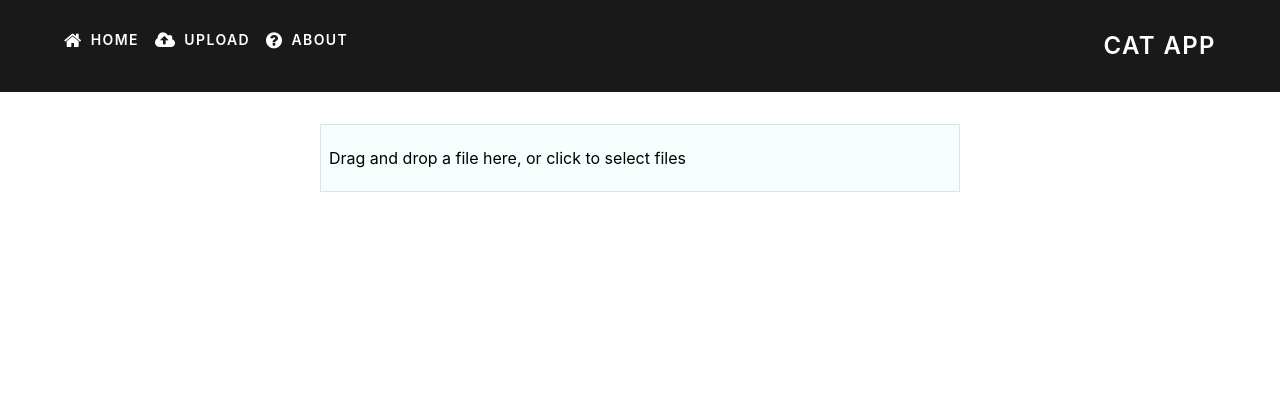
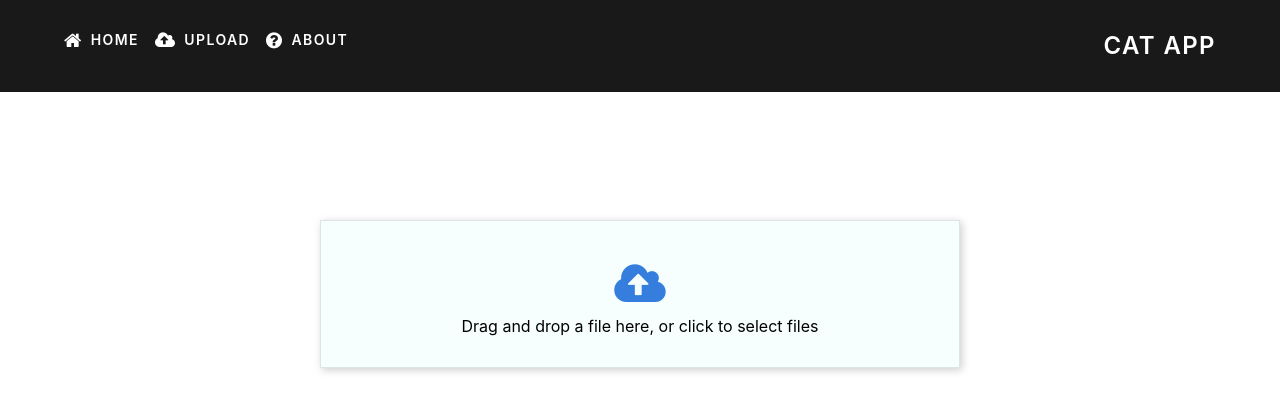
Before and after one commit to pjsvis/catapp, a React (Create React App) app: page /upload in a window 1280 px wide. Shown: the top 412 px of the page. Built offline with nearby package versions, Linux system fonts and the light colour scheme.

Commit message:
REwork cat dropzone

```diff
--- a/src/components/About.tsx
+++ b/src/components/About.tsx
@@ -12,7 +12,7 @@ The app was create as a programming exercise for Waracle. The requirement was to
 
 - The api serves up three data sets: images, votes, and favourites
 - The documentation notes that the votes and favourites can be included in the images dataset but this does not appear to work.
-- Consequently
+- Delete Vote reports success but does not delete vote
 
 `;
 
--- a/src/components/CatDropzone.tsx
+++ b/src/components/CatDropzone.tsx
@@ -60,30 +60,24 @@ export function CatDropzone() {
     console.log('Upload Response when error: ', res);
     res && res ? handleResponse(res) : noop();
   };
+
   const clearError = () => {
     setErrorMsg('');
   };
+
   return (
     <>
-      {/* <div className="ba b--black-10 shadow-5 mt4 pa4 center"> */}
-      {/* <div>
-          <input
-            type="file"
-            onChange={(e) => {
-              if (e.target.files) {
-                handleUpload(e.target.files[0]);
-              }
-            }}
-          />
-        </div> */}
-      <div className="ba b--black-10 bg-washed-blue pa2 pointer">
+      <div className="ba b--black-10 bg-washed-blue pa4 shadow-4 mt6 pointer">
         <Dropzone onDrop={(acceptedFiles) => handleUpload(acceptedFiles)}>
           {({ getRootProps, getInputProps }) => (
             <section>
               <div {...getRootProps()}>
+                <div className="blue center fit-w mt2">
+                  <i className="fa fa-3x fa-cloud-upload"></i>
+                </div>
                 <form id="upload">
                   <input {...getInputProps()} />
-                  <p>Drag and drop a file here, or click to select files</p>
+                  <div className="center fit-w mt2">Drag and drop a file here, or click to select files</div>
                 </form>
                 {isUploading ? (
                   <div>
--- a/src/components/Home.tsx
+++ b/src/components/Home.tsx
@@ -48,7 +48,7 @@ export function Home() {
         </div>
       </div>
       <div className="ma4">
-        {!dataImages || (dataImages && dataImages.length === 0) ? (
+        {(!isLoadingImages && !dataImages) || (dataImages && dataImages.length === 0) ? (
           <div className="ba b--black-10 shadow-5 pa4 center fit-w">No cat images have been uploaded yet.</div>
         ) : null}
         <div>
```
